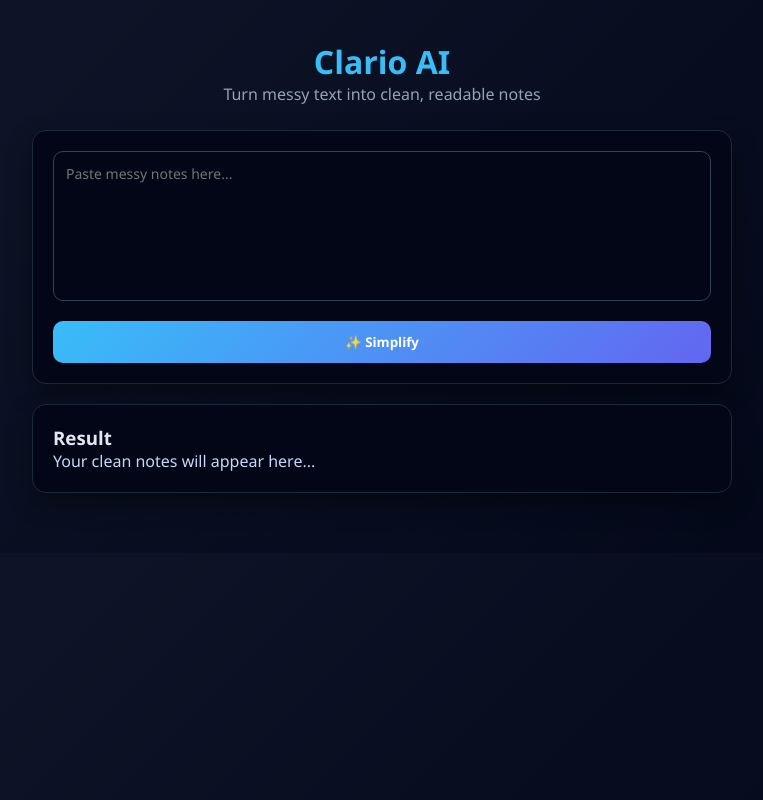
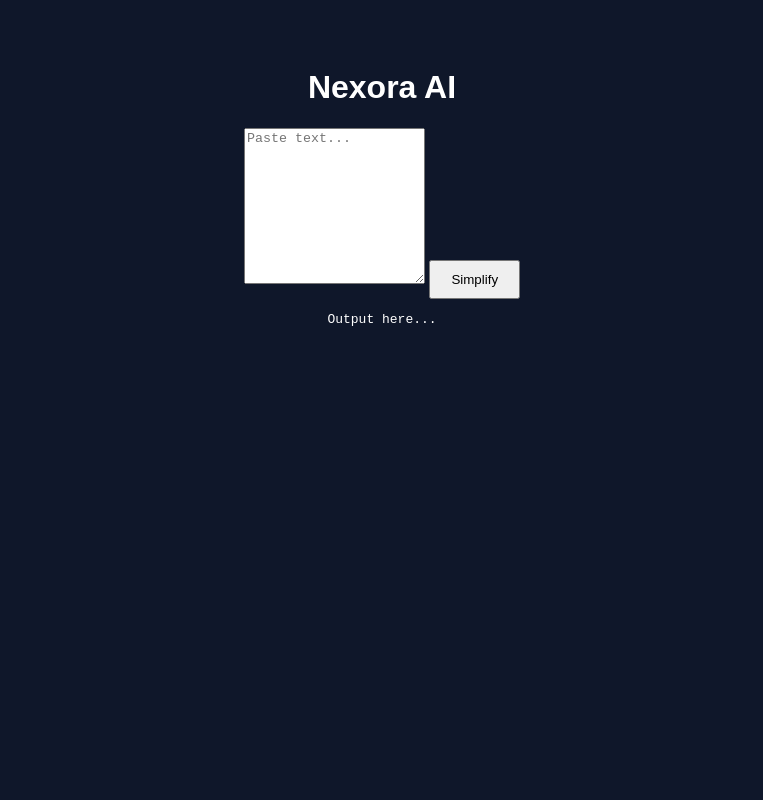
Before and after one commit to vzroxcantbedefeted/Nexora, a plain HTML site: page index.html in a window 1280 px wide. Shown: the whole page, without its empty margins (258-1021 px from the left). Drawn offline with Linux system fonts and the light colour scheme.

Commit message:
update Nexora files

```diff
--- a/index.html
+++ b/index.html
@@ -1,32 +1,14 @@
 <!DOCTYPE html>
-<html lang="en">
+<html>
 <head>
-  <meta charset="UTF-8">
-  <title>Clario AI</title>
-  <link rel="stylesheet" href="style.css">
+<title>Nexora AI</title>
+<link rel="stylesheet" href="style.css">
 </head>
 <body>
-
-  <div class="app">
-
-    <header>
-      <h1>Clario AI</h1>
-      <p>Turn messy text into clean, readable notes</p>
-    </header>
-
-    <div class="card">
-      <textarea id="inputText" placeholder="Paste messy notes here..."></textarea>
-
-      <button onclick="processText()">✨ Simplify</button>
-    </div>
-
-    <div class="card output">
-      <h3>Result</h3>
-      <pre id="outputText">Your clean notes will appear here...</pre>
-    </div>
-
-  </div>
-
-  <script src="script.js"></script>
+<h1>Nexora AI</h1>
+<textarea id="inputText" placeholder="Paste text..."></textarea>
+<button onclick="processText()">Simplify</button>
+<pre id="outputText">Output here...</pre>
+<script src="script.js"></script>
 </body>
 </html>
--- a/style.css
+++ b/style.css
@@ -1,81 +1,3 @@
-* {
-  margin: 0;
-  padding: 0;
-  box-sizing: border-box;
-  font-family: 'Segoe UI', sans-serif;
-}
-
-body {
-  background: linear-gradient(135deg, #0f172a, #020617);
-  color: #e2e8f0;
-  display: flex;
-  justify-content: center;
-  padding: 40px 20px;
-}
-
-.app {
-  width: 100%;
-  max-width: 700px;
-}
-
-header {
-  text-align: center;
-  margin-bottom: 25px;
-}
-
-header h1 {
-  font-size: 32px;
-  color: #38bdf8;
-}
-
-header p {
-  color: #94a3b8;
-}
-
-.card {
-  background: #020617;
-  border: 1px solid #1e293b;
-  border-radius: 14px;
-  padding: 20px;
-  margin-bottom: 20px;
-  box-shadow: 0 10px 25px rgba(0,0,0,0.4);
-}
-
-textarea {
-  width: 100%;
-  height: 150px;
-  background: #020617;
-  border: 1px solid #334155;
-  border-radius: 10px;
-  padding: 12px;
-  color: white;
-  resize: none;
-  font-size: 14px;
-}
-
-textarea:focus {
-  outline: none;
-  border-color: #38bdf8;
-}
-
-button {
-  width: 100%;
-  margin-top: 15px;
-  padding: 12px;
-  border-radius: 10px;
-  border: none;
-  background: linear-gradient(135deg, #38bdf8, #6366f1);
-  color: white;
-  font-weight: bold;
-  cursor: pointer;
-  transition: 0.2s;
-}
-
-button:hover {
-  opacity: 0.85;
-}
-
-.output pre {
-  white-space: pre-wrap;
-  color: #cbd5f5;
-}
+body{font-family:Arial;background:#0f172a;color:white;text-align:center;padding:40px}
+textarea{width:80%%;height:150px}
+button{padding:10px 20px;margin-top:10px}
```
Also changed, not shown: 1 other file.
